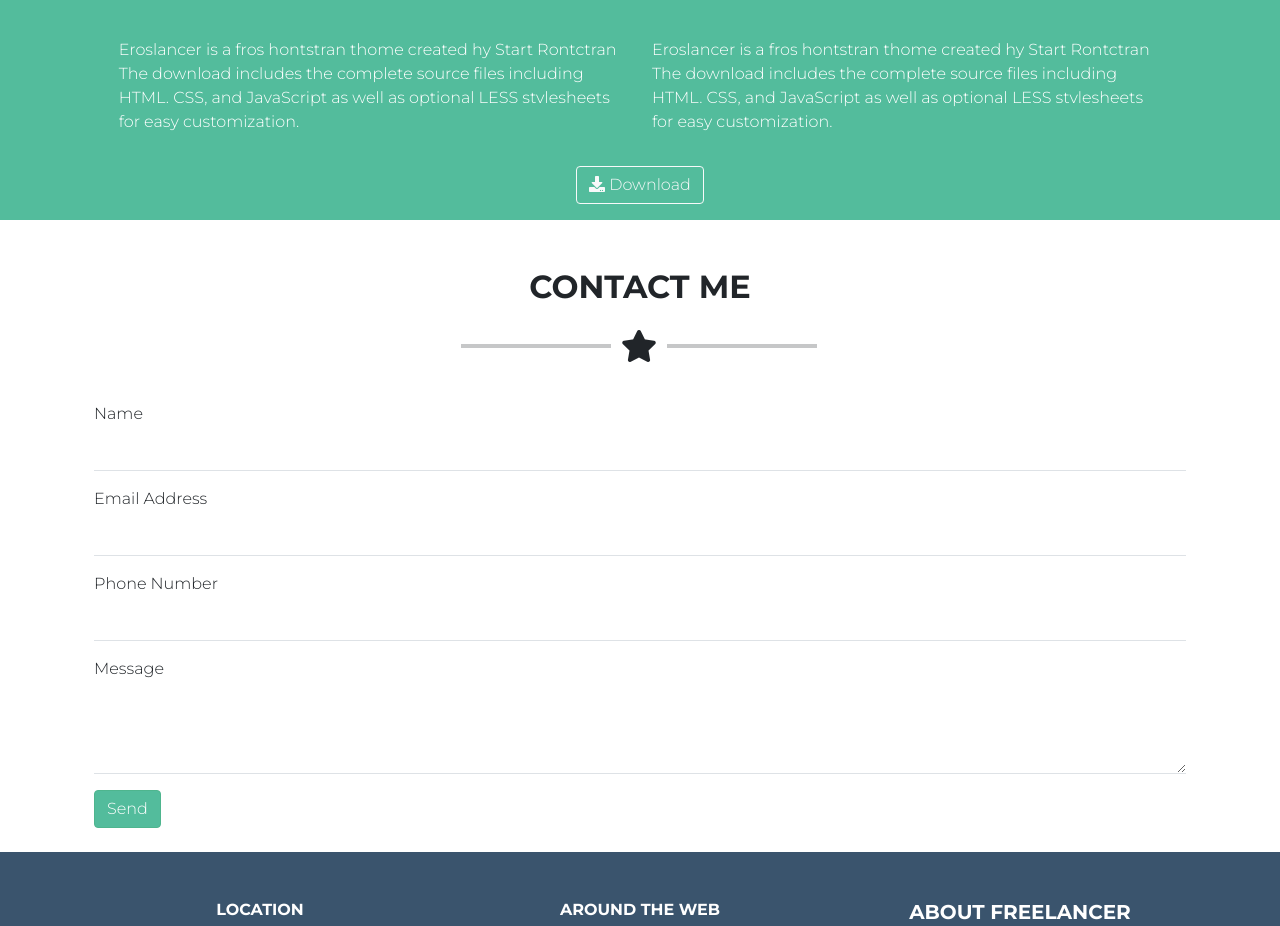
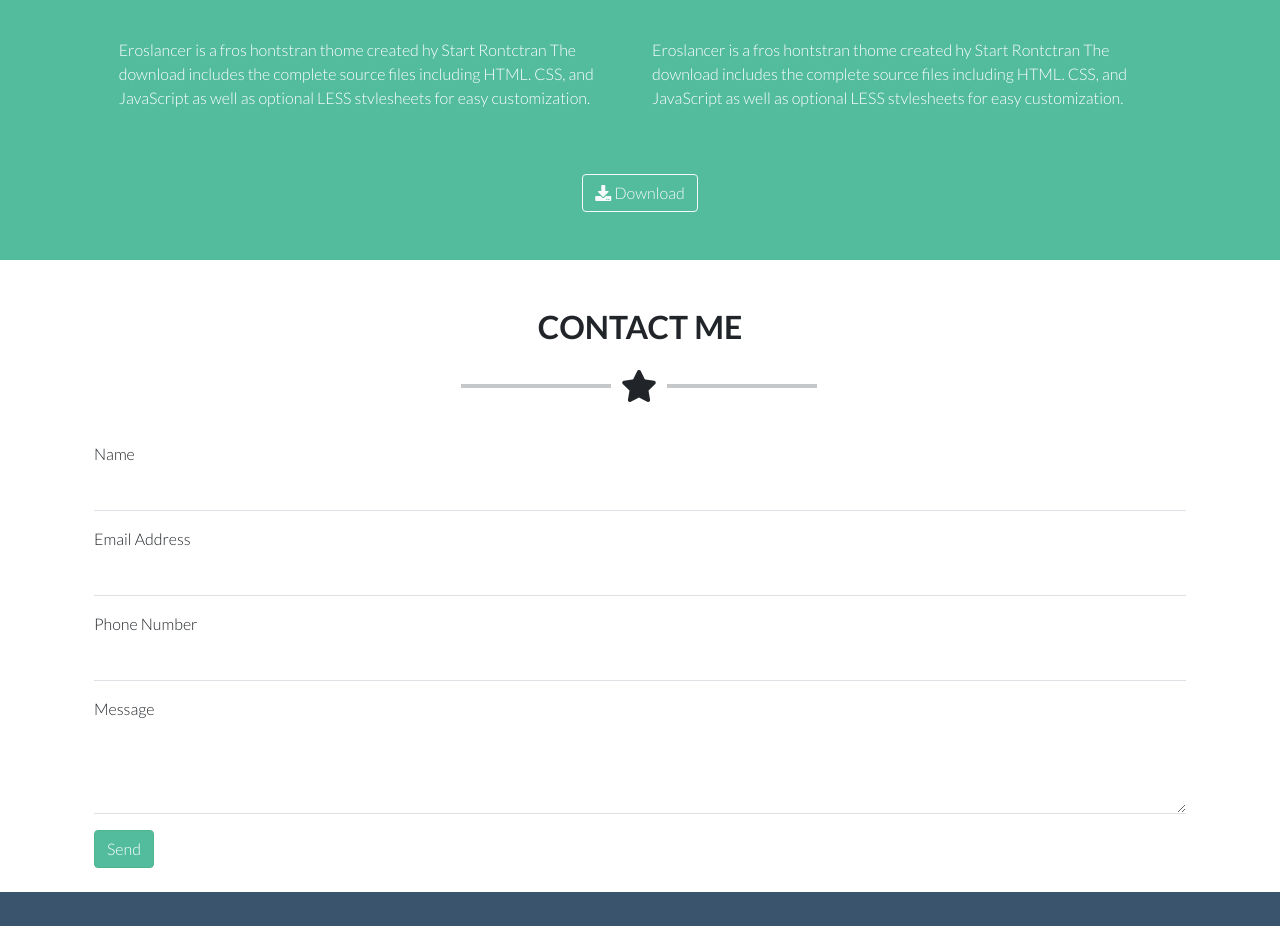
Before and after one commit to RobertoVillani98/html-css-bootstrap-freelancer, a plain HTML site: page index.html in a window 1280 px wide. Shown: the part 1580-2506 px from the top of the page. Drawn offline with nearby package versions, Linux system fonts and the light colour scheme.

Commit message:
change font

```diff
--- a/css/style.css
+++ b/css/style.css
@@ -1,5 +1,5 @@
 body {
- font-family: "Montserrat", sans-serif;
+ font-family: "lato", sans-serif;
 }
 
 .ms_blue {
--- a/index.html
+++ b/index.html
@@ -11,7 +11,8 @@
         crossorigin="anonymous" referrerpolicy="no-referrer" />
     <link rel="preconnect" href="https://fonts.googleapis.com">
     <link rel="preconnect" href="https://fonts.gstatic.com" crossorigin>
-    <link href="https://fonts.googleapis.com/css2?family=Montserrat:wght@300;700&display=swap" rel="stylesheet">
+    <link href="https://fonts.googleapis.com/css2?family=Lato:wght@300;700&family=Montserrat:wght@300;700&display=swap"
+        rel="stylesheet">
     <link href="https://cdn.jsdelivr.net/npm/bootstrap@5.0.2/dist/css/bootstrap.min.css" rel="stylesheet"
         integrity="sha384-EVSTQN3/azprG1Anm3QDgpJLIm9Nao0Yz1ztcQTwFspd3yD65VohhpuuCOmLASjC" crossorigin="anonymous">
     <link rel="stylesheet" href="css/style.css">
@@ -119,7 +120,7 @@
                 </div>
             </div>
 
-            <div class="row text-center p-3">
+            <div class="row text-center py-5">
                 <div class="col-12">
                     <button type="button" class="btn btn-outline-light"><i class="fas fa-download"></i>
                         Download
```
